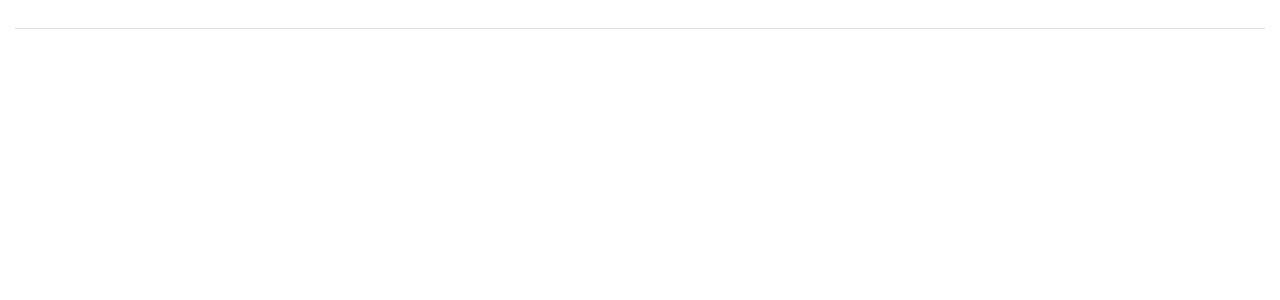
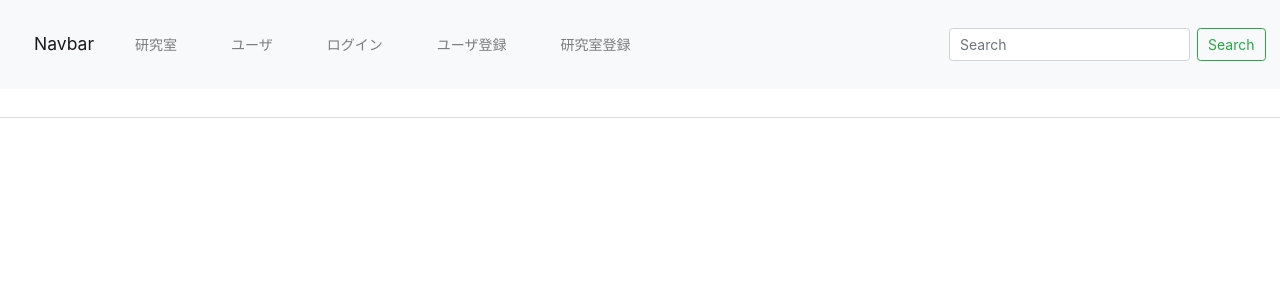
Before and after one commit to SystemEngineeringTeam/sysken-app-lab-front, a Vue app: page /user in a window 1280 px wide. Shown: the top 300 px of the page. Built offline with nearby package versions, Linux system fonts and the light colour scheme; no server answers.

Commit message:
コンポーネント格納ディレクトリの追加とカード，ヘッダーコンポーネントの作成

```diff
--- a/src/App.vue
+++ b/src/App.vue
@@ -1,16 +1,13 @@
 <template>
-  <div id="app" class="h-100">
-    <router-view/>
-  </div>
+  <div id="app" class="h-100"><router-view /></div>
 </template>
 
 <script>
-  export default {
-    name: 'App',
-    component: {}
-  }
+import Header from "./components/Header.vue";
+export default {
+  name: "App",
+  components: {}
+};
 </script>
 
-<style>
-
-</style>
+<style></style>
--- /dev/null
+++ b/src/components/Card.vue
@@ -0,0 +1,50 @@
+<template>
+
+  <div class="container-fluid">
+    <div class="row">
+      <div class="col-md-4" v-for="card in cards">
+        <div class="card w-100 my-3">
+          <img
+            class="card-img-top img-fluid"
+            src="https://placehold.jp/300x200.png"
+            alt="Card image cap"
+          />
+          <div class="card-body">
+            <h2 class="card-title">{{ card.name }}</h2>
+            <h3>{{ card.university }}</h3>
+            <h4>{{ card.prefecture }}</h4>
+            <p class="card-text">{{ card.overview }}</p>
+            <a href="#!" class="btn btn-primary">Go somewhere</a>
+          </div>
+        </div>
+      </div>
+    </div>
+  </div>
+</template>
+
+<script>
+var GET_URL = "http://localhost:3000/labs/1";
+
+export default {
+  name: "Card",
+  data() {
+    return {
+      cards: [],
+      json_data: ""
+    };
+  },
+  created() {
+    axios
+      .get(GET_URL)
+      .then(response => {
+        this.json_data = response.data;
+        this.cards.push(response.data);
+      })
+      .catch(err => {
+        console.log("err:", err);
+      });
+  }
+};
+</script>
+
+<style scoped></style>
--- /dev/null
+++ b/src/components/Header.vue
@@ -0,0 +1,63 @@
+<template>
+  <header>
+    <nav class="navbar navbar-expand-lg navbar-light bg-light">
+      <a class="navbar-brand" href="#">Navbar</a>
+      <button
+        class="navbar-toggler"
+        type="button"
+        data-toggle="collapse"
+        data-target="#navbarSupportedContent"
+        aria-controls="navbarSupportedContent"
+        aria-expanded="false"
+        aria-label="Toggle navigation"
+      >
+        <span class="navbar-toggler-icon"></span>
+      </button>
+
+      <div class="collapse navbar-collapse" id="navbarSupportedContent">
+        <ul class="navbar-nav mr-auto">
+          <li class="nav-item">
+            <a class="nav-link" href="http://localhost:8080/lab"> 研究室 </a>
+          </li>
+          <li class="nav-item">
+            <a class="nav-link" href="http://localhost:8080/user"> ユーザ </a>
+          </li>
+          <li class="nav-item">
+            <a class="nav-link" href="http://localhost:8080/login">
+              ログイン
+            </a>
+          </li>
+          <li class="nav-item">
+            <a class="nav-link" href="http://localhost:8080/userregister">
+              ユーザ登録
+            </a>
+          </li>
+          <li class="nav-item">
+            <a class="nav-link" href="http://localhost:8080/labregister">
+              研究室登録
+            </a>
+          </li>
+        </ul>
+        <form class="form-inline my-2 my-lg-0">
+          <input
+            class="form-control mr-sm-2"
+            type="text"
+            placeholder="Search"
+            aria-label="Search"
+          />
+          <button class="btn btn-outline-success my-2 my-sm-0" type="submit">
+            Search
+          </button>
+        </form>
+      </div>
+    </nav>
+  </header>
+</template>
+
+<script>
+export default {
+  name: "Header"
+};
+</script>
+
+<style scoped></style>
--- a/src/pages/Lab.vue
+++ b/src/pages/Lab.vue
@@ -1,57 +1,60 @@
 <template>
   <div id="lab">
-    <h1>{{ json_data }}</h1>
-    <hr>
-    <ul>
-      <li>研究室名：{{ name }}</li>
-      <li>大学名：{{ university }}</li>
-      <li>県名：{{ prefecture }}</li>
-      <li>オーバービュー：{{ overview }}</li>
-    </ul>
+    <Header></Header>
+    <card></card>
     <router-link to="/user">Go to user</router-link>
     <router-link to="/login">Go to login</router-link>
   </div>
 </template>
 
 <script>
+import Card from "../components/Card.vue";
+import Header from "../components/Header.vue";
 
 var GET_URL = "http://localhost:3000/labs/1";
 
 export default {
-    el: '#lab',
-    name: 'lab',
+  el: "#lab",
+  name: "lab",
+  components: {
+    Card,
+    Header
+  },
   data() {
     return {
-        json_data: '',
-        name: '',
-        university: '',
-        prefecture: '',
-        overview: '',
-
-      }
+      json_data: "",
+      name: "",
+      university: "",
+      prefecture: "",
+      overview: ""
+    };
   },
   created() {
-      axios.get(GET_URL)
+    axios
+      .get(GET_URL)
       .then(response => {
         this.json_data = response.data;
         this.name = response.data.name;
         this.university = response.data.university;
         this.prefecture = response.data.prefecture;
         this.overview = response.data.overview;
-        }).catch(err => {
-        console.log('err:', err);
+      })
+      .catch(err => {
+        console.log("err:", err);
       });
 
-
-      axios.get(GET_URL, {
+    axios
+      .get(GET_URL, {
         withCredentials: true
-      }).then(response => {
-        console.log('body:', response.data);     // response body.
-      }).catch(err => {
-        console.log('err:', err);
+      })
+      .then(response => {
+        console.log("body:", response.data); // response body.
+      })
+      .catch(err => {
+        console.log("err:", err);
       });
   }
-  }
+};
 </script>
 
 <style>
--- a/src/pages/User.vue
+++ b/src/pages/User.vue
@@ -1,5 +1,6 @@
 <template>
-  <div class="container-fluid" id="user" v-cloak>
+  <div id="user" v-cloak>
+    <Header></Header>
     <h1>{{ json_data }}</h1>
     <div class="ui divider"></div>
     <h3>{{ name }}</h3>
@@ -11,47 +12,55 @@
 </template>
 
 <script>
+import Header from "../components/Header.vue";
 
-  var GET_URL = "http://localhost:3000/users/";
+var GET_URL = "http://localhost:3000/users/1";
 
 export default {
-    el: '#user',
-    name: 'user',
+  el: "#user",
+  name: "user",
+  components: {
+    Header
+  },
   data() {
     return {
-        json_data: '',
-        name: '',
-        gender: '',
-        lab_name: '',
-        lab_overview: '',
-        context: '',
-        visible: '',
-        loading: false,
-      }
+      json_data: "",
+      name: "",
+      gender: "",
+      lab_name: "",
+      lab_overview: "",
+      context: "",
+      visible: "",
+      loading: false
+    };
   },
   created() {
-      axios.get(GET_URL)
+    axios
+      .get(GET_URL)
       .then(response => {
         this.json_data = response.data;
-          this.name = response.data[0].name;
-          this.gender = response.data[0].gender;
-          this.lab_name = response.data[0].lab.name;
-          this.lab_overview = response.data[0].lab.overview;
-          this.context = response.data[0].context;
-        }).catch(err => {
-        console.log('err:', err);
+        this.name = response.data.name;
+        this.gender = response.data.gender;
+        this.lab_name = response.data.lab.name;
+        this.lab_overview = response.data.lab.overview;
+        this.context = response.data.context;
+      })
+      .catch(err => {
+        console.log("err:", err);
       });
 
-
-      axios.get(GET_URL, {
+    axios
+      .get(GET_URL, {
         withCredentials: true
-      }).then(response => {
-        console.log('body:', response.data);     // response body.
-      }).catch(err => {
-        console.log('err:', err);
+      })
+      .then(response => {
+        console.log("body:", response.data); // response body.
+      })
+      .catch(err => {
+        console.log("err:", err);
       });
   }
-  }
+};
 </script>
 
 <style>
@@ -84,16 +93,15 @@
 @keyframes octocat-wave {
   0%,
   100% {
-      transform: rotate(0)
+    transform: rotate(0);
   }
   20%,
   60% {
-      transform: rotate(-25deg)
+    transform: rotate(-25deg);
   }
   40%,
   80% {
-      transform: rotate(10deg)
+    transform: rotate(10deg);
   }
 }
-
 </style>
```
Lines whose indentation alone changed are shown as unchanged.
